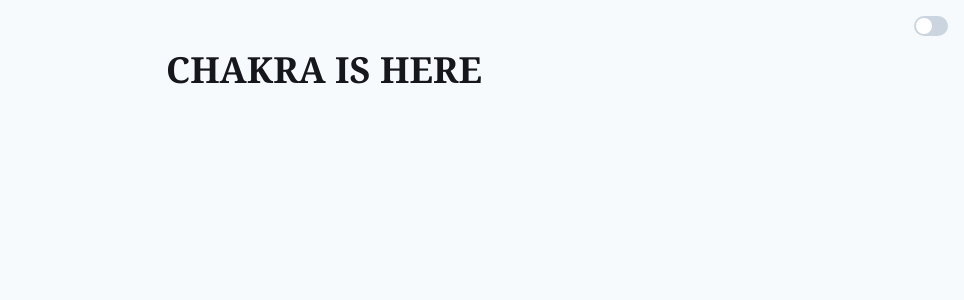
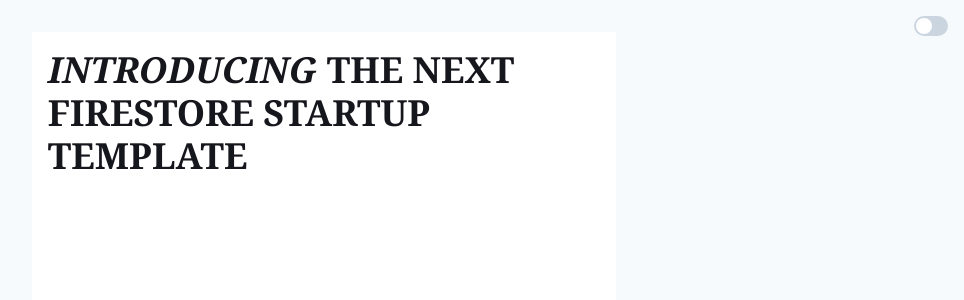
Before and after one commit to zipang/the-next-mvp-starter, a Next.js app: page / in a window 1280 px wide. Shown: the top 300 px of the page, without its empty margins (316-1280 px from the left). Built offline with nearby package versions, Linux system fonts and the light colour scheme.

Commit message:
Introducing the Next(JS) Firestore Startup Template

```diff
--- a/src/pages/index.tsx
+++ b/src/pages/index.tsx
@@ -1,12 +1,12 @@
-import { Box, Center, Heading } from "@chakra-ui/layout";
+import { Heading, VStack } from "@chakra-ui/layout";
 import { withContainerLayout } from "src/layouts/ContainerLayout";
 
 const IndexPage = () => (
-	<Box as="section" mt={10}>
-		<Center>
-			<Heading>CHAKRA IS HERE</Heading>
-		</Center>
-	</Box>
+	<VStack bg="white" mt={6} p={4} boxShadow={10} height="50vh">
+		<Heading>
+			<i>Introducing</i> THE NEXT FIRESTORE STARTUP TEMPLATE
+		</Heading>
+	</VStack>
 );
 
 export default withContainerLayout(IndexPage, true);
```
